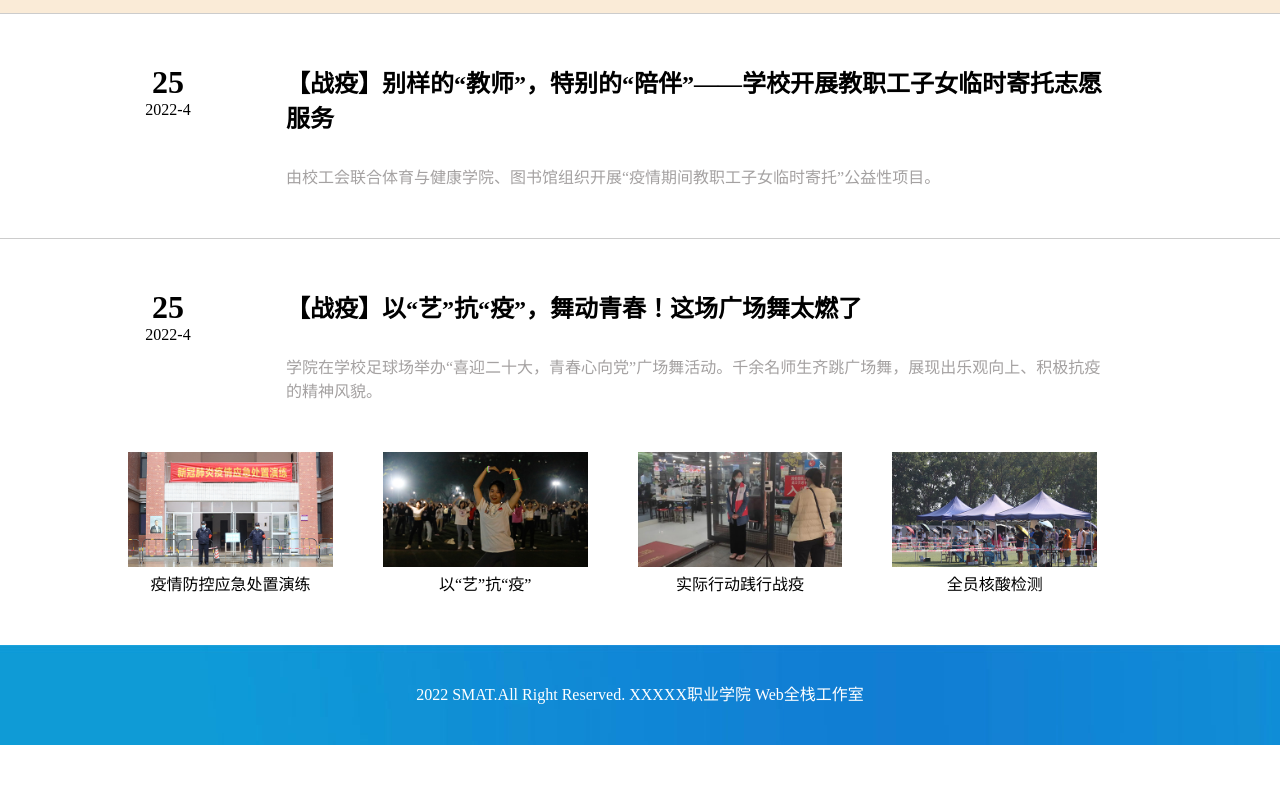
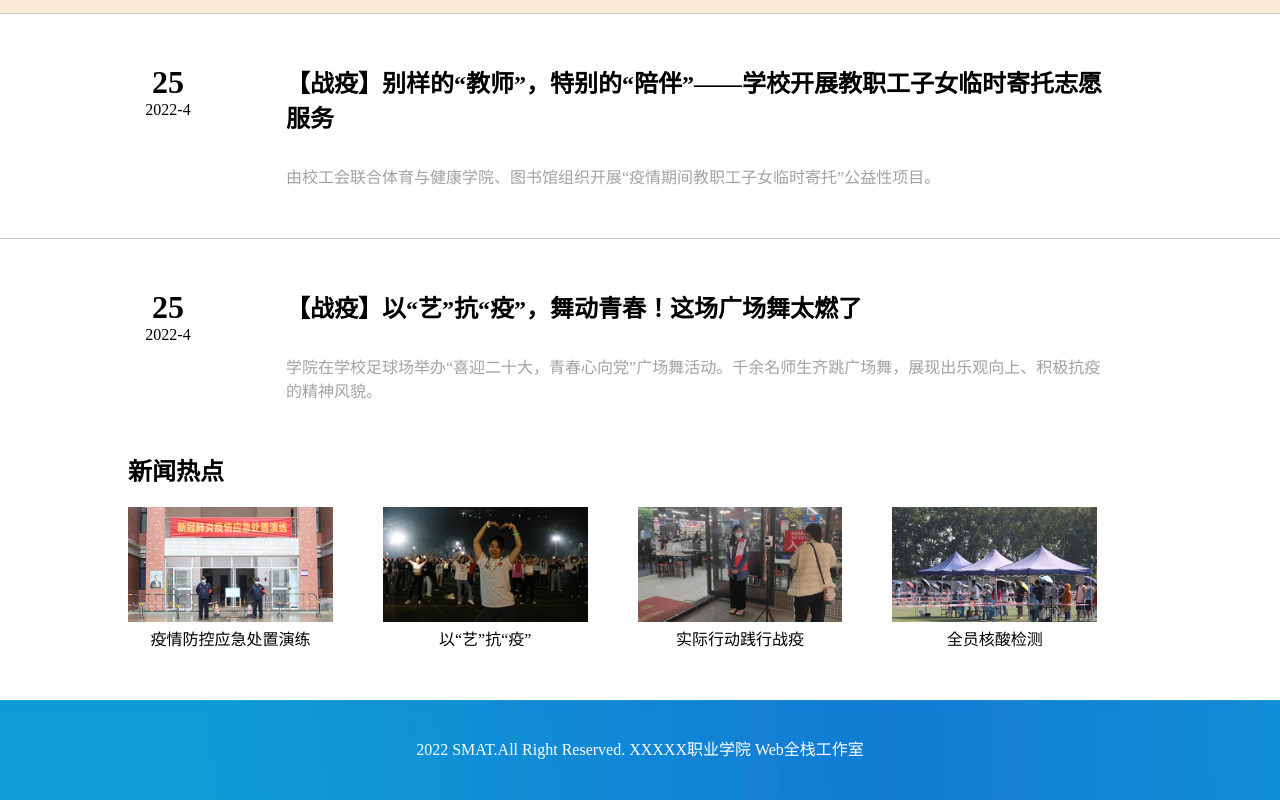
Before and after one commit to xzmfly/test, a plain HTML site: page index.html in a window 1280 px wide. Shown: the part 785-1585 px from the top of the page. Before the commit the page ends 1530 px from the top, so only its background shows below. Drawn offline with Linux system fonts and the light colour scheme.

Commit message:
Add files via upload

```diff
--- a/css/style.css
+++ b/css/style.css
@@ -126,6 +126,10 @@
 		width: 80%;
 		margin: 0 auto;
 
+		}
+		.hot h3{
+			font-size: 1.5em;
+			margin-bottom: 20px;
 		}
 		.hot ul li{
 			float: left;
--- a/index.html
+++ b/index.html
@@ -69,6 +69,7 @@
 
 		</div>
 		<div class="hot">
+			<h3> 新闻热点</h3>
 			<ul>
 				<li>
 					<a href="#">
```
Also changed, not shown: img/05.jpg (added), img/06.png (added), img/a1.jpg (added), img/a2.jpg (added), img/a3.jpg (added), img/a4.jpg (added), img/a4.png (added).
